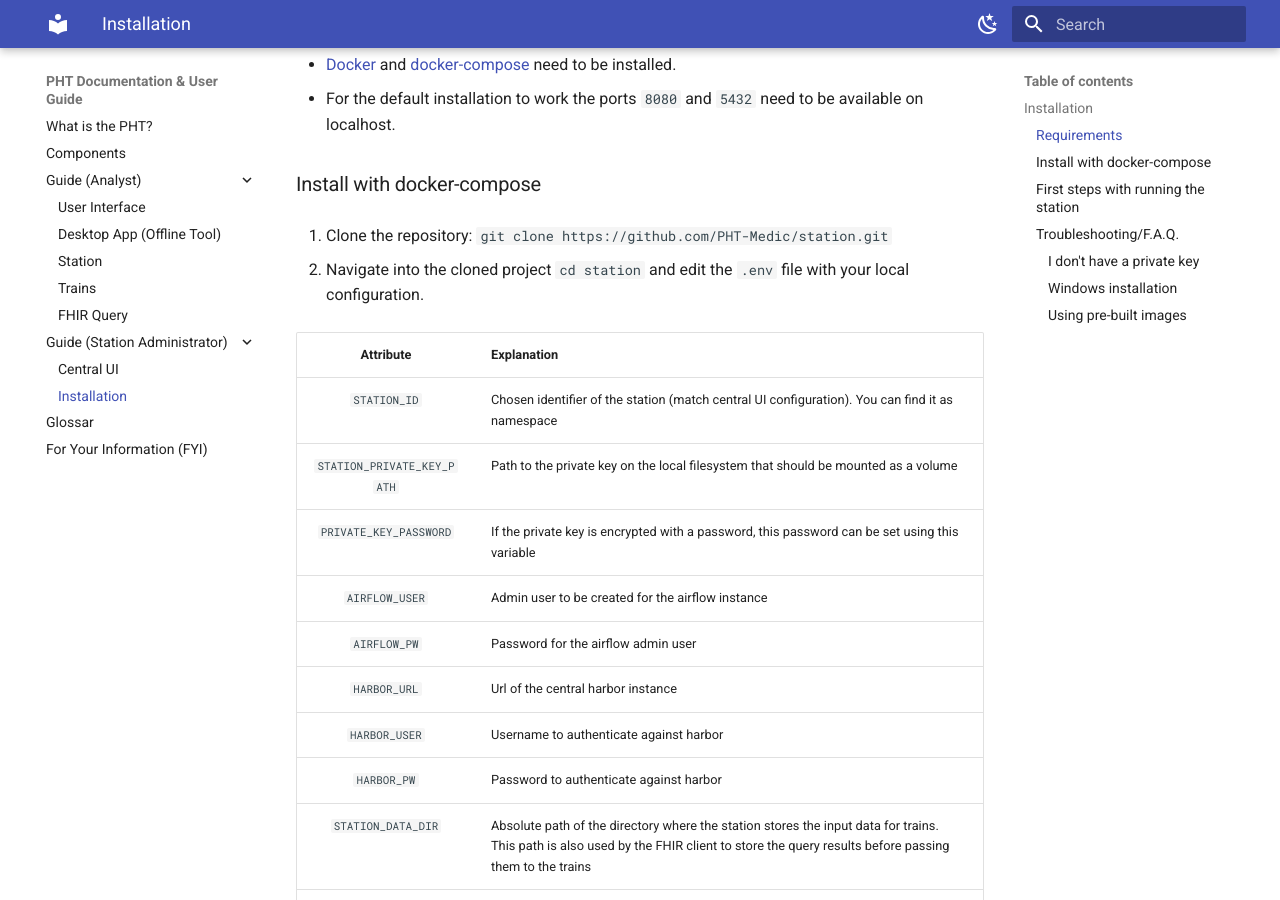
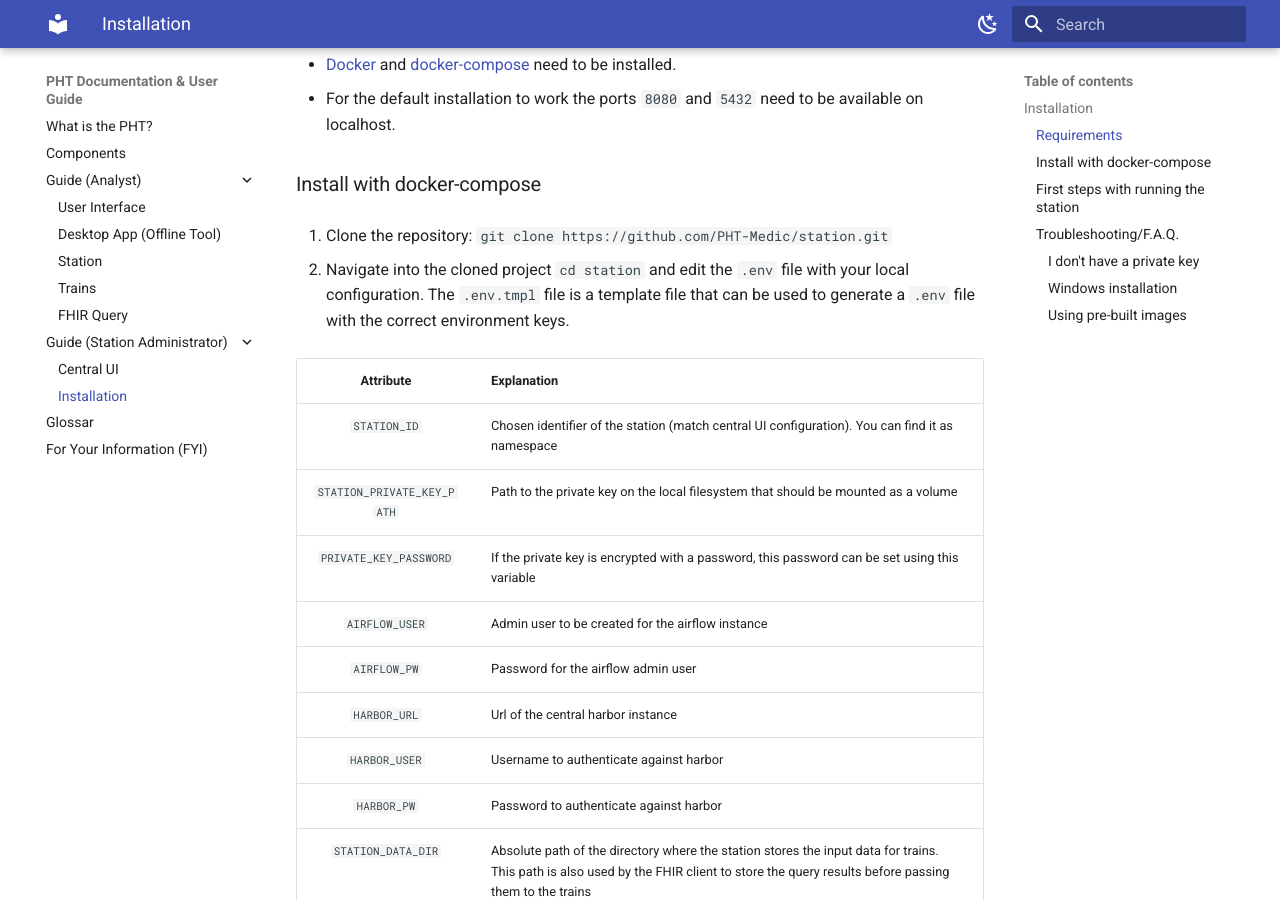
Before and after one commit to PHT-Medic/documentation, an MkDocs documentation site: the page built from docs/station_guide/installation.md, in a window 1280 px wide and 900 px high, scrolled down 373 px. Built offline with MkDocs 1.6.1 and Material for MkDocs 9.7.7, drawn with Linux system fonts in a browser that asks for light colours.

Commit message:
fixed warnings

````diff
--- a/docs/station_guide/installation.md
+++ b/docs/station_guide/installation.md
@@ -18,7 +18,8 @@ Visit the [station repository](https://github.com/PHT-Medic/station) to view the
 
 1. Clone the repository: ```git clone https://github.com/PHT-Medic/station.git```
 
-2. Navigate into the cloned project `cd station` and edit the `.env` file with your local configuration.
+2. Navigate into the cloned project `cd station` and edit the `.env` file with your local configuration. The `.env.tmpl`
+   file is a template file that can be used to generate a `.env` file with the correct environment keys.
 
    | Attribute |                                                                                         Explanation                                                                                          |
        |:--------------------------------------------------------------------------------------------------------------------------------------------------------------------------------------------:|------|
````
Also changed, not shown: other parts of docs/station_guide/installation.md (+2 -2 lines), docs/station_guide/central_ui.md (+2 -1 lines), docs/user_guide/station.md (+2 -3 lines).
